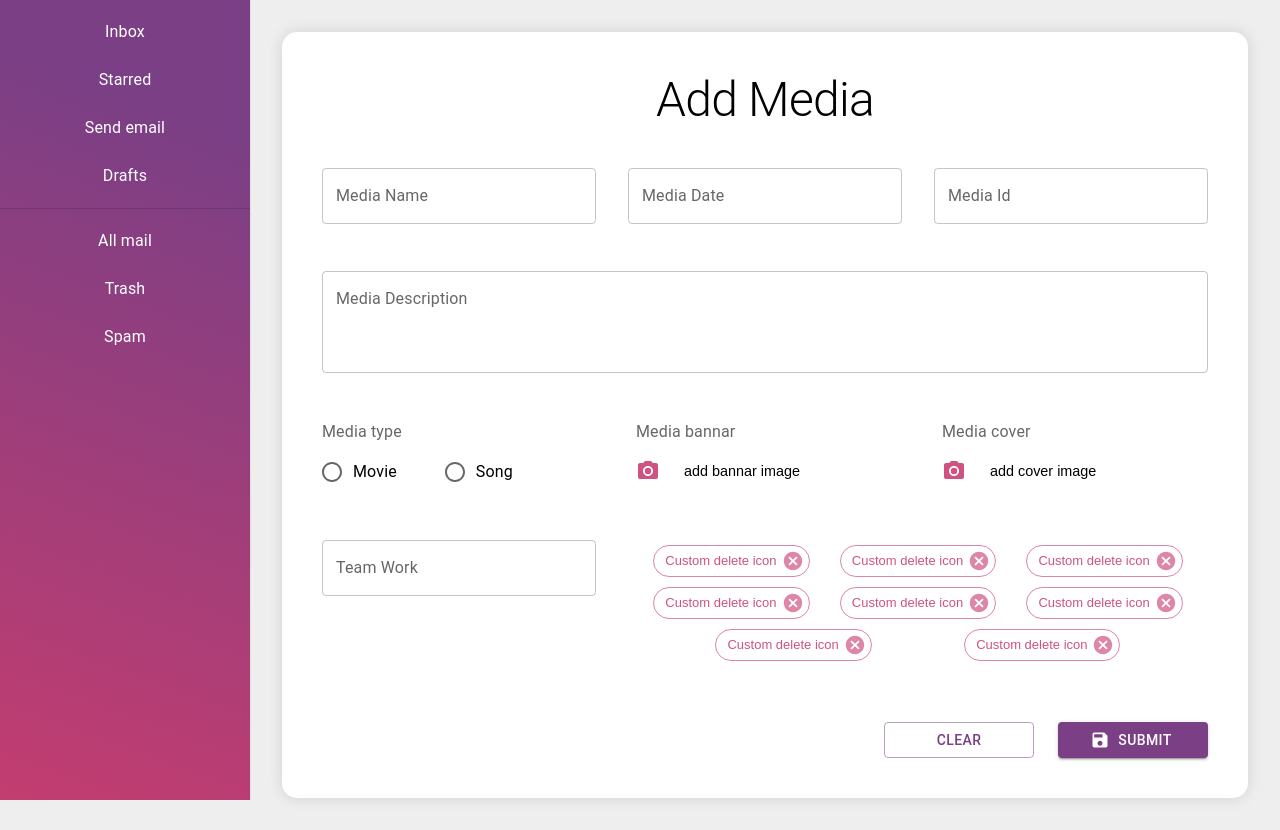
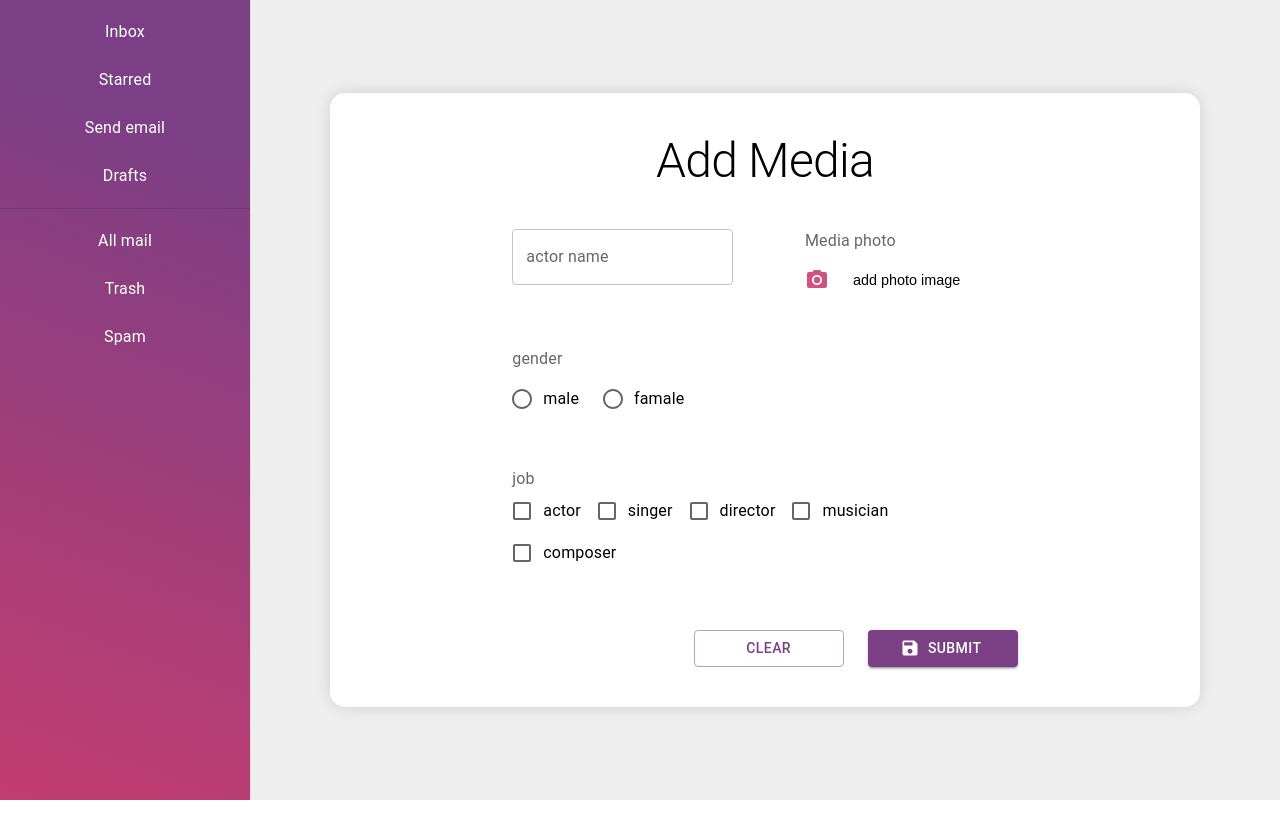
Before and after one commit to randa-11295/Nosatalga-dashboard, a React (Create React App) app: page / in a window 1280 px wide. After the commit the page ends 800 px from the top, so only its background shows below. Built offline with nearby package versions, Linux system fonts and the light colour scheme.

Commit message:
add actors form

```diff
--- /dev/null
+++ b/src/Components/Actors/AddActors.js
@@ -0,0 +1,102 @@
+import Grid from "@mui/material/Grid";
+import Button from "@mui/material/Button";
+import TextCustomInpute from "../Inputs/TextCustomInput";
+import UploadButtons from "../Inputs/UplodeInput";
+import LoadBtn from "../Inputs/LoadBtn";
+import { useFormik } from "formik";
+import Headline from "../Text/Headline";
+import { v4 as uuid } from "uuid";
+import CheckArea from "../Inputs/CheckArea";
+import RedioArea from "../Inputs/RedioArea";
+
+export default function AddActors() {
+  const values = {
+    name: "",
+    gender: "",
+    job: [] ,
+    photo: {},
+
+  };
+
+  const formik = useFormik({
+    initialValues: values,
+    // validationSchema: addMovieShema,
+    onSubmit: (values) => {
+      console.log("submit ", values);
+      formik.resetForm();
+    },
+  });
+
+  const custumHandelChange = (val, key) => {
+    formik.values[key] = val;
+  };
+
+  const textInput = [
+    { name: "name", label: "Media Name", size: 4 },
+    { name: "date", label: "Media Date", size: 4, num: true },
+    { name: "mediaId", label: "Media Id", size: 4 },
+    { name: "description", label: "Media Description", size: 12, mult: true },
+  ];
+
+  const job = [
+    { name: "ممثل", label: "actor" , checked : true },
+    { name: "مطرب", label: "singer"  , checked : false},
+    { name: "مخرج", label: "director" , checked : false },
+    { name: "عازف", label: "musician" , checked : false },
+    { name: "ملحن", label: "composer" , checked : false },
+  ];
+
+  const gender= ['male' , 'famale' ]
+
+  return (
+    <Grid
+      justifyContent="center"
+      component="form"
+      onSubmit={formik.handleSubmit}
+      container
+      columnSpacing={8}
+      rowSpacing={3}
+    >
+      <Grid item xs={12}>
+        <Headline />
+      </Grid>
+
+      <Grid item xs={4}>
+        <TextCustomInpute formik={formik} name="name" label="actor name" />
+      </Grid>
+
+      <Grid item xs={4} key={uuid()}>
+        <UploadButtons
+          formik={formik}
+          handleChange={custumHandelChange}
+          name="photo"
+        />
+      </Grid>
+
+      <Grid item xs={8}>
+        <RedioArea name='gender' data={gender} formik={formik} />
+      </Grid>
+
+      <Grid item xs={8}>
+        <CheckArea name='job' data={job} formik={formik} />
+      </Grid>
+
+      <Grid
+        item
+        justifyContent="center"
+        xs={8}
+        sx={{ textAlign: "right" , mt:4 }}
+      >
+        <Button
+          color="secondary"
+          variant="outlined"
+          onClick={formik.resetForm}
+          sx={{ mr: 3, width: "150px" }}
+        >
+          clear
+        </Button>
+        <LoadBtn />
+      </Grid>
+    </Grid>
+  );
+}
--- a/src/Components/App/App.js
+++ b/src/Components/App/App.js
@@ -2,14 +2,17 @@ import * as React from 'react';
 import Box from '@mui/material/Box';
 import SideBar from '../SideBar/SideBar';
 import AddMovie from "../Movie/AddMovie";
+import AddActors from '../Actors/AddActors';
 
 const boxStyle = { flexGrow: 1, p: 5,
                    background : "#fff"  ,
                    borderRadius : "15px" ,
                    height : "100%" ,
+
+                   margin : "auto" ,
                    boxShadow: "0px 0px 15px 0px rgba(0,0,0,0.12)"}
 
- const continStyle ={ display: 'flex'  ,  p: 4 ,
+ const continStyle ={ display: 'flex'  ,  px: 10  ,  py: 5 ,
                       background : "rgb(238, 238, 238)" ,
                       minHeight : "100vh" ,
                       display : "flex" ,
@@ -24,7 +27,10 @@ export default function App() {
       <SideBar />
 
       <Box component="main" sx={boxStyle}>
-         <AddMovie />
+
+            <AddActors />
+
+         {/* <AddMovie /> */}
       </Box>
     </Box>
   );
--- /dev/null
+++ b/src/Components/Inputs/RedioArea.js
@@ -0,0 +1,38 @@
+import Radio from "@mui/material/Radio";
+import RadioGroup from "@mui/material/RadioGroup";
+import FormControlLabel from "@mui/material/FormControlLabel";
+import FormControl from "@mui/material/FormControl";
+import FormHelperText from "@mui/material/FormHelperText";
+import FormLabel from "@mui/material/FormLabel";
+
+export default function RedioArea(props) {
+  const touch = props.formik.touched[props.name];
+
+  return (
+    <FormControl
+      variant="standard"
+      error={touch && Boolean(props.formik.errors[props.name])}
+    >
+      <FormLabel sx={{ mb: 1 }}> {props.name} </FormLabel>
+
+      <RadioGroup name={props.name} row>
+        {props.data?.map((el) => (
+          <FormControlLabel
+          onChange={props.formik.handleChange}
+            key={el}
+            value={el}
+            control={
+              <Radio
+               checked={props.formik.values[props.name] === el}
+                />
+            }
+            label={el}
+            sx={{ mr: 3 }}
+          />
+        ))}
+      </RadioGroup>
+
+      <FormHelperText>{props.formik.errors[props.name] || " "}</FormHelperText>
+    </FormControl>
+  );
+}
--- a/src/Components/Inputs/UplodeInput.js
+++ b/src/Components/Inputs/UplodeInput.js
@@ -1,60 +1,61 @@
-import { styled } from '@mui/material/styles';
-import { useState , useEffect } from 'react';
-import IconButton from '@mui/material/IconButton';
-import Box from '@mui/material/Box';
-import Typography from '@mui/material/Box';
-import PhotoCamera from '@mui/icons-material/PhotoCamera';
-import FormControl from '@mui/material/FormControl';
-import FormHelperText from '@mui/material/FormHelperText';
-import FormLabel from '@mui/material/FormLabel';
+import { styled } from "@mui/material/styles";
+import { useState, useEffect } from "react";
+import IconButton from "@mui/material/IconButton";
+import Box from "@mui/material/Box";
+import Typography from "@mui/material/Box";
+import PhotoCamera from "@mui/icons-material/PhotoCamera";
+import FormControl from "@mui/material/FormControl";
+import FormHelperText from "@mui/material/FormHelperText";
+import FormLabel from "@mui/material/FormLabel";
 
-
-const Input = styled('input')({
-  display: 'none',
+const Input = styled("input")({
+  display: "none",
 });
 
 export default function UploadButtons(props) {
+  const [succsess, setSuccsess] = useState(false);
 
-const [photo , setPhoto] = useState(`add ${props.name} image`);
-const [succsess , setSuccsess] = useState(false);
-
-
-
-const onFileChange = event => {
-
-const value = event.target.files[0] ;
-  props.handleChange( value , props.name );
-  setPhoto(value.name)
-  setSuccsess(true)
+  const onFileChange = (event) => {
+    const value = event.target.files[0];
+    props.handleChange(value, props.name);
+    setSuccsess(true);
   };
 
-const error = props.formik.errors[props.name]
-const isError = props.formik.touched[props.name] && Boolean(error) && !succsess
-
+  const error = props.formik.errors[props.name];
+  const isError =
+    props.formik.touched[props.name] && Boolean(error) && !succsess;
 
   return (
-<FormControl   variant="standard"  error={isError}  >
-<FormLabel sx= {{ml : 1 , mb:1}} > Media {props.name} </FormLabel>
-<Box sx={{display : "flex" , alignItems : "center"}}>
+    <FormControl variant="standard" error={isError}>
+      <FormLabel sx={{ ml: 1, mb: 1 }}> Media {props.name} </FormLabel>
+      <Box sx={{ display: "flex", alignItems: "center" }}>
+        <label>
+          <Input
+            accept="image/*"
+            onChange={onFileChange}
+            type="file"
+            onBlur={props.formik.handleBlur}
+          />
 
-    <label>
-      <Input accept="image/*"  onChange={onFileChange}  type="file" onBlur={props.formik.handleBlur}  />
-
-      <IconButton  color={isError ? "error" : "primary"}  component="span" sx= {{ mr: 2  }}>
+          <IconButton
+            color={isError ? "error" : "primary"}
+            component="span"
+            sx={{ mr: 2 }}
+          >
             <PhotoCamera />
           </IconButton>
         </label>
 
-    <Typography variant="p" component="p" sx= {{fontSize : ".9rem" , color :  isError ? "error.main" : "black" }}   >
-             {photo}
+        <Typography
+          variant="p"
+          component="p"
+          sx={{ fontSize: ".9rem", color: isError ? "error.main" : "black" }}
+        >
+          {props.formik.values[props.name]?.name || `add ${props.name} image`}
         </Typography>
       </Box>
 
-<FormHelperText sx= {{ml : 1 }}>
-    { isError ? error : " "}
-</FormHelperText>
-
-
+      <FormHelperText sx={{ ml: 1 }}>{isError ? error : " "}</FormHelperText>
     </FormControl>
   );
 }
--- a/src/Components/Inputs/checkArea.js
+++ b/src/Components/Inputs/checkArea.js
@@ -1,31 +1,37 @@
-import Radio from '@mui/material/Radio';
-import RadioGroup from '@mui/material/RadioGroup';
-import FormControlLabel from '@mui/material/FormControlLabel';
-import FormControl from '@mui/material/FormControl';
-import FormHelperText from '@mui/material/FormHelperText';
-import FormLabel from '@mui/material/FormLabel';
+import * as React from "react";
+import FormLabel from "@mui/material/FormLabel";
+import FormControl from "@mui/material/FormControl";
+import FormGroup from "@mui/material/FormGroup";
+import FormControlLabel from "@mui/material/FormControlLabel";
+import Checkbox from "@mui/material/Checkbox";
 
 export default function CheckArea(props) {
-
-const touch = props.formik.touched[props.name]
-
-return (
-
-<FormControl   variant="standard"  error={touch &&  Boolean(props.formik.errors[props.name]) }  >
-
-
-<FormLabel sx= {{ mb:1}} > Media {props.name} </FormLabel>
-
-<RadioGroup  name={props.name}  row  onChange={props.formik.handleChange} >
-    <FormControlLabel value="movie" control={<Radio />} label="Movie" sx={{ mr: 6}}  />
-    <FormControlLabel value="song"  control={<Radio />} label="Song" />
-</RadioGroup>
-
-<FormHelperText>
-  {props.formik.errors[props.name] || " "}
-</FormHelperText>
-
-
-</FormControl>
+  return (
+    <FormControl
+      // error={error}
+      component="fieldset"
+      variant="standard"
+    >
+      <FormLabel component="legend"> {props.name}</FormLabel>
+      <FormGroup row name={props.name}>
+        {props.data.map((el) => {
+          return (
+            <FormControlLabel
+              name={props.name}
+              onChange={props.formik.handleChange}
+              key={el.name}
+              control={
+                <Checkbox
+                  checked={props.formik.values[props.name]?.includes(el.name)}
+                  value={el.name}
+                />
+              }
+              label={el.label}
+            />
+          );
+        })}
+      </FormGroup>
+      {/* <FormHelperText>You can display an error</FormHelperText> */}
+    </FormControl>
   );
 }
--- a/src/Components/Movie/AddMovie.js
+++ b/src/Components/Movie/AddMovie.js
@@ -5,8 +5,8 @@ import UploadButtons from "../Inputs/UplodeInput";
 import ChipsArea from "../Movie/ChipsArea";
 import LoadBtn from "../Inputs/LoadBtn";
 import { useFormik } from "formik";
-import CheckArea from "../Inputs/checkArea";
-import { addMovieShema } from "../../Common/vaildation";
+import RedioArea from "../Inputs/RedioArea";
+// import { addMovieShema } from "../../Common/vaildation";
 import Headline from "../Text/Headline";
 import { v4 as uuid } from "uuid";
 
@@ -85,7 +85,7 @@ export default function BasicGrid() {
 
 
       <Grid item xs={4}>
-        <CheckArea formik={formik} name="type" />
+        <RedioArea formik={formik} name="type" />
       </Grid>
 
       {imgRepeat()}
```
Lines whose indentation alone changed are shown as unchanged.
